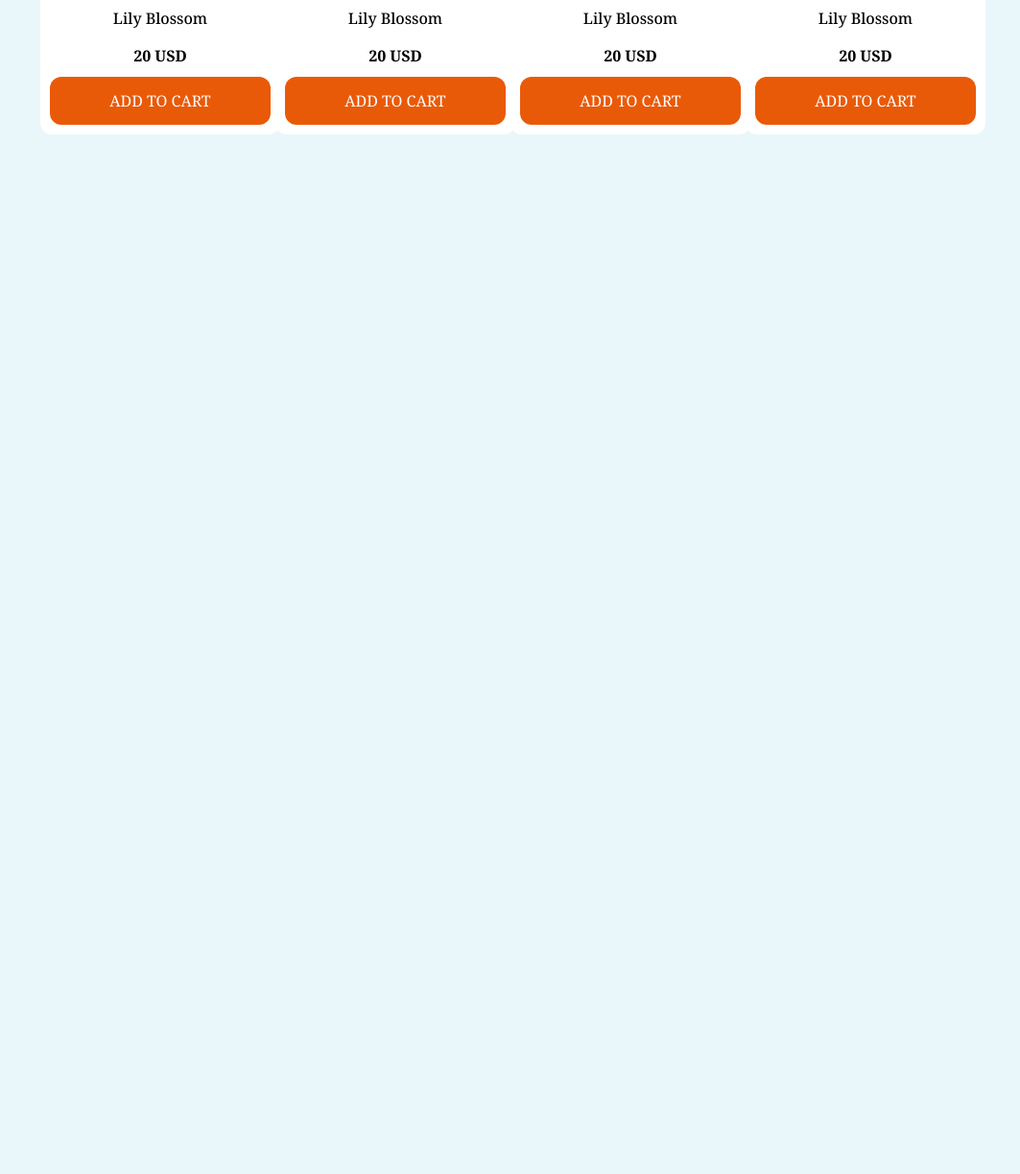
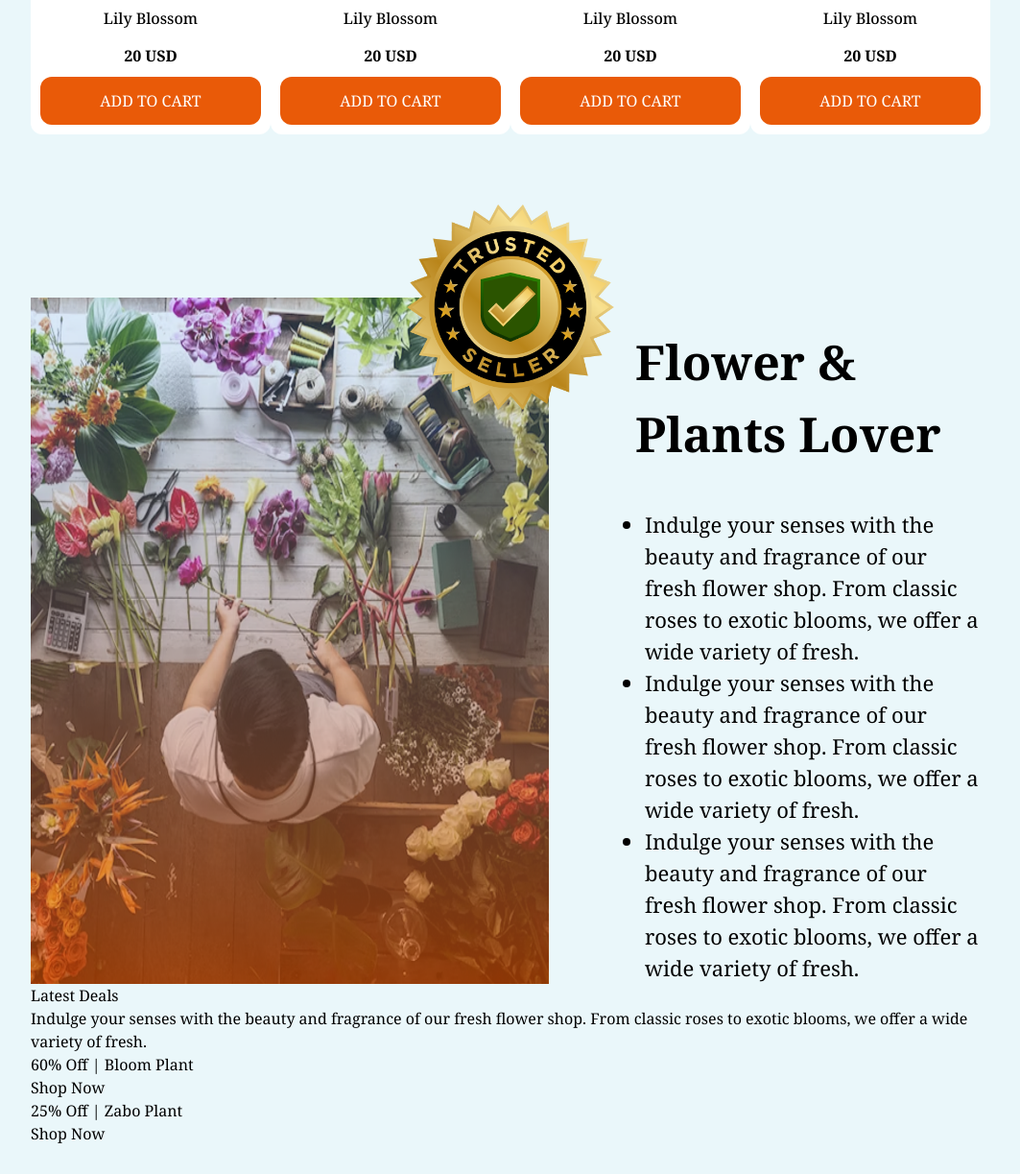
Before and after one commit to kamal-tanim/my-seconde-assignment-repo, a plain HTML site: page index.html in a window 1280 px wide. Shown: the part 1615-2838 px from the top of the page at 96% size, without its empty margins (108-1171 px from the left). Before the commit the page ends 1785 px from the top, so only its background shows below. Drawn offline with nearby package versions, Linux system fonts and the light colour scheme.

Commit message:
added badge and plants section

```diff
--- a/index.html
+++ b/index.html
@@ -8,7 +8,7 @@
     <link rel="stylesheet" href="styles/styles.css">
     <title>Seconde Assignment</title>
 </head>
-<body class="noto-serif-font mx-[150px] my-[30px] max-sm:mx-[10px] my-[10px] ">
+<body class="noto-serif-font mx-[140px] my-[30px] max-sm:mx-[10px] my-[10px] ">
     <header>
         <nav class="flex justify-between items-center max-sm:items-center">
             <img class="" src="assets/logo.png" alt="">
@@ -38,6 +38,7 @@
             </div>
         </section>
 
+        <!-- our plants and card section -->
         <section>
             <div class="text-center lg:px-[100px] max-sm:px-[auto] ">
                 <h3 class="font-bold text-[50px] mt-[50px]">
@@ -46,7 +47,7 @@
                 </h3>
                 <p class="">Indulge your senses with the beauty and fragrance of our fresh flower shop. From classic roses to exotic blooms, we offer a wide variety of fresh.</p>
             </div>
-            <div class="grid  grid-cols-4 hover:not-focus:bg-indigo-70 max-sm:grid-cols-1 max-sm:ml-[70px] ">
+            <div class="grid  grid-cols-4 max-sm:grid-cols-1 max-sm:ml-[70px] ">
                 <div class=" w-[250px] h-[430px] mt-[50px] p-2 rounded-xl bg-white text-center">
                     <img class="rounded-xl" src="assets/sample-flower-image.png" alt="">
                     <h5 class="mt-[10px] font-medium">Lily Blossom</h5>
@@ -98,6 +99,34 @@
             </div>
         </section>
 
+        <!-- badge and flower plants section -->
+        <section>
+            <div class="flex mt-[170px] gap-[90px] max-sm:flex-col max-sm:mt-[70px]">
+                <img src="assets/flower-store.png" alt="">
+                <div>
+                    <img class="ml-[-280px] mt-[-140px] w-[300px]"  src="assets/trusted-badge.png " alt="">
+                    <h3 class=" mt-[-130px] font-bold text-[50px] max-sm:text-[24px] max-sm:mt-[-230px]">Flower & Plants Lover</h3>
+                    <ul class="text-[22px] mt-[40px] list-disc max-sm:text-[14px] mx-[10px]">
+                        <li class="">Indulge your senses with the beauty and fragrance of our fresh flower shop. From classic roses to exotic blooms, we offer a wide variety of fresh.</li>
+                        <li class="">Indulge your senses with the beauty and fragrance of our fresh flower shop. From classic roses to exotic blooms, we offer a wide variety of fresh.</li>
+                        <li class="">Indulge your senses with the beauty and fragrance of our fresh flower shop. From classic roses to exotic blooms, we offer a wide variety of fresh.</li>
+                    </ul>
+                </div>
+            </div>
+        </section>
+
+        <section>
+            <div>
+                <h3> Latest  Deals</h3>
+                <p>Indulge your senses with the beauty and fragrance of our fresh flower shop. From classic roses to exotic blooms, we offer a wide variety of fresh.</p>
+            </div>
+            <div>
+                <h4>60% Off | Bloom Plant</h4>
+                <a href="">Shop Now</a>
+            </div>
+            <h3>25% Off | Zabo Plant</h3>
+            <a href="">Shop Now</a>
+        </section>
     </main>
 
     <footer></footer>
```
